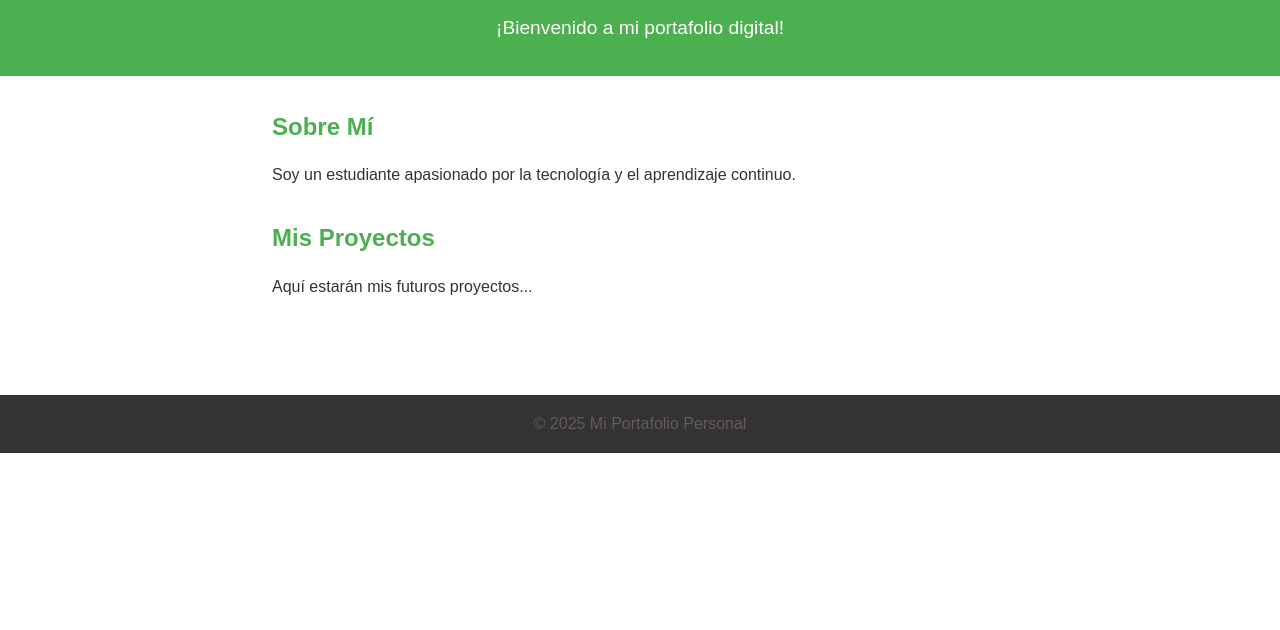
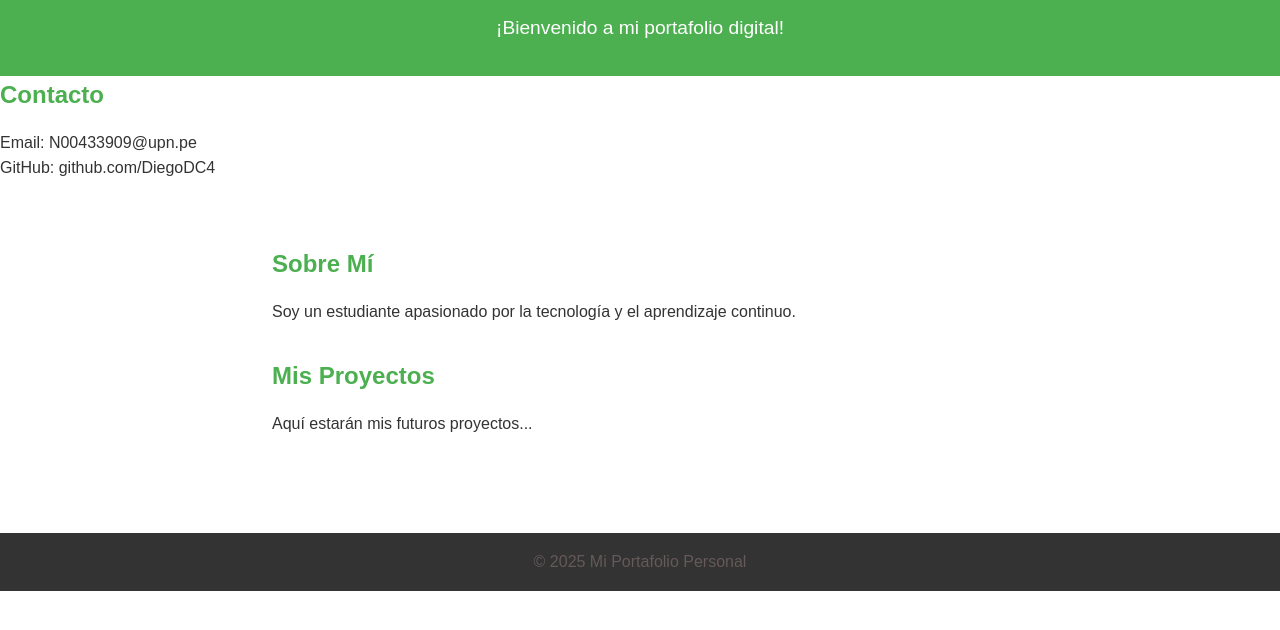
Before and after one commit to DiegoDC4/Mi-Portafolio, a plain HTML site: page index.html in a window 1280 px wide. Shown: the part 112-742 px from the top of the page. Drawn offline with Linux system fonts and the light colour scheme.

Commit message:
Agregar sección de contacto

```diff
--- a/index.html
+++ b/index.html
@@ -11,6 +11,12 @@
         <h1>¡Hola! Soy Diego Diaz C.</h1>
         <p>Estudiante de Ing. Sistemas Computacionales</p>
     </header>
+
+    <section id="contacto">
+            <h2>Contacto</h2>
+            <p>Email: N00433909@upn.pe</p>
+            <p>GitHub: github.com/DiegoDC4</p>
+        </section>
 
     <main>
         <section id="sobre-mi">
```
